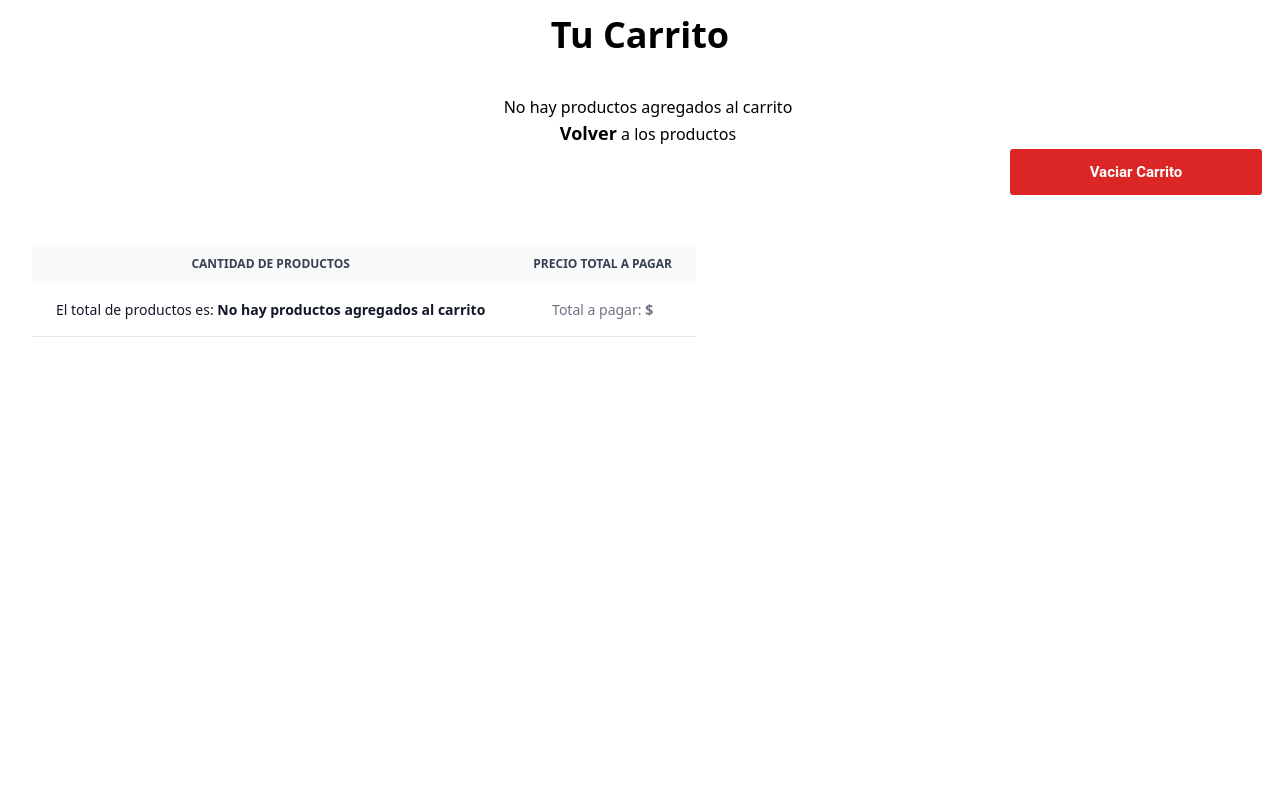
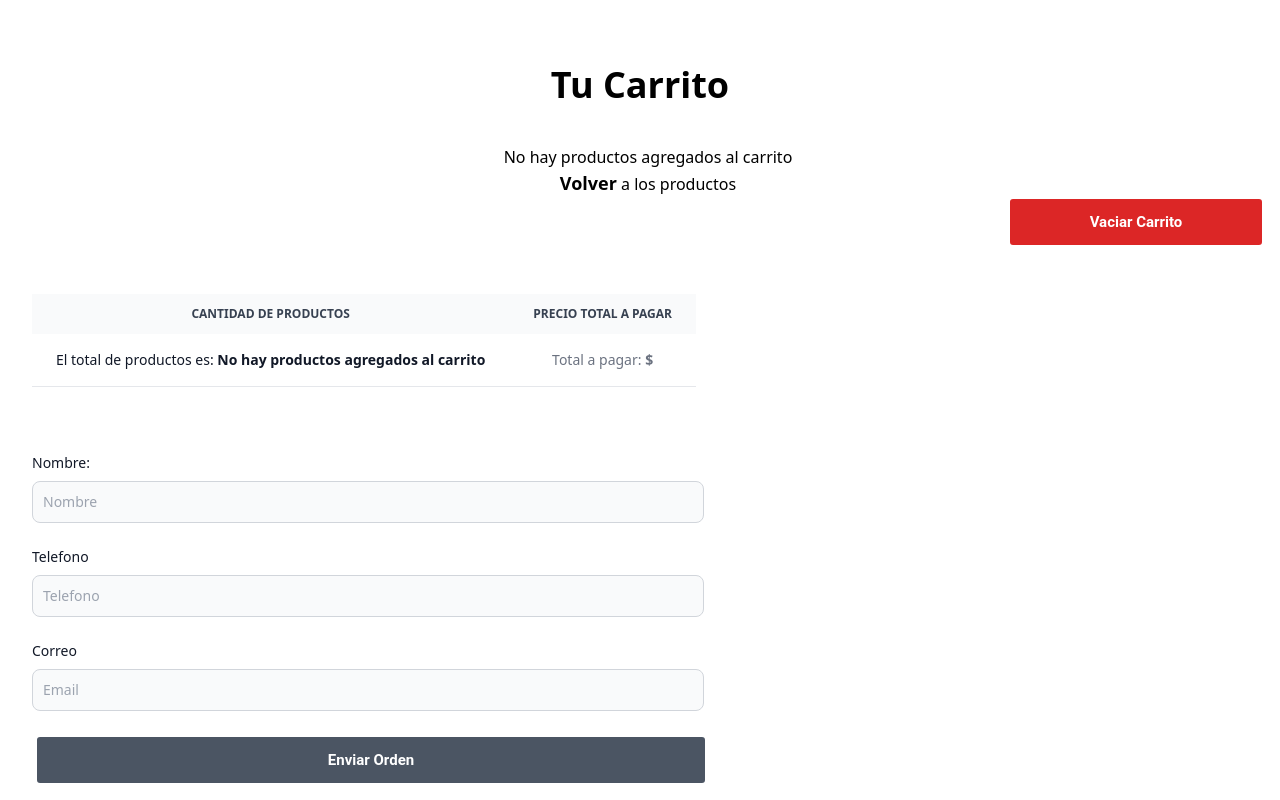
Before and after one commit to Sebas271083/app-resto-delgado, a React (Create React App) app in the folder resto-app/: page /cart in a window 1280 px wide. Shown: the part 221-1021 px from the top of the page. Before the commit the page ends 800 px from the top, so only its background shows below. Built offline with nearby package versions, Linux system fonts and the light colour scheme.

Commit message:
firebase user

```diff
--- a/resto-app/src/components/CartContainer/CartContainer.js
+++ b/resto-app/src/components/CartContainer/CartContainer.js
@@ -1,18 +1,74 @@
-import React, {useContext, useEffect, useState} from 'react'
-import { CartContext } from '../../context/CartContext'
-import { Link } from "react-router-dom"
+import React, {useContext, useEffect, useState} from 'react';
+import { CartContext } from '../../context/CartContext';
+import { Link } from "react-router-dom";
+import {db} from "../../utils/firabase";
+import { collection, addDoc, updateDoc } from "firebase/firestore";
 
 
 
 const CartContainer = () => {
     const {productCartList, removeItem, clear, totalCart, totalPrecio} = useContext(CartContext)
+    const [idOrder, setIdOrder] = useState("")
     const cantidadCarrito = totalCart()
     const totalAPagar = totalPrecio()
     console.log(totalAPagar)
     console.log(cantidadCarrito)
 
+
+
+
+  const sendOrder = (e)=> {
+    e.preventDefault()
+    console.log("enviando")
+
+    const order = {
+      buyer:{
+        name:e.target[0].value,
+        phone:e.target[1].value,
+        email:e.target[2].value
+      },
+      items: productCartList,
+      total: totalPrecio()
+    }
+    console.log(order)
+    //Crear la referencia donde se va a guardar el documento
+    const queryRef = collection(db, "orders")
+    //Crear el documento
+    addDoc(queryRef, order).then(response => {
+      setIdOrder(response.id)
+    })
+  }
+
+  const updateOrder = () => {
+    //Creamos la referencia
+    const queryRef = doc(db, "orders", "")
+
+    //Actualizar el documento
+    updateDoc(queryRef, {
+      buyer: {
+        name: "",
+        phone:"",
+        email:""
+      },
+      items:[
+        {
+          category:"",
+          description:"",
+          id:"",
+          image:"",
+          price:"",
+          quantity:"",
+          title:""
+
+        }
+      ]
+    })
+  }
+
   return (
     <div>
+        <button onClick={updateOrder}>actualizar orden</button>
+        {idOrder && <p>Su orden fue creada, id {idOrder}</p>}
         <h1 className='text-center text-4xl mb-10 mt-10 font-bold'>Tu Carrito</h1>
         {cantidadCarrito === "No hay productos agregados al carrito" ? <div className='flex justify-center text-center'><p className='ml-4'>{cantidadCarrito} <Link to={`/productos`}><p> <span className='font-bold mt-2 text-lg'>Volver</span> a los productos </p></Link></p></div> : ""}
         <button className='bg-red-600 w-64 ml-auto mr-4' onClick={clear}>Vaciar Carrito</button>
@@ -56,10 +112,24 @@
                 {cantidadCarrito !== "No hay productos agregados al carrito" ?  <button className='w-full text-blue-400 bg-blue-100 px-20'>Terminar Compra</button> : "" }
                 </td>
               </tbody>
-
             </table>
           </div>
           </div>
+          <form className='mt-8 max-w-2xl ml-8' onSubmit={sendOrder} >
+                <div className="mb-6">
+                  <label className='block mb-2 text-sm font-medium text-gray-900 dark:text-gray-300'>Nombre: </label>
+                  <input type="text" className="bg-gray-50 border border-gray-300 text-gray-900 text-sm rounded-lg focus:ring-blue-500 focus:border-blue-500 block w-full p-2.5 dark:bg-gray-700 dark:border-gray-600 dark:placeholder-gray-400 dark:text-white dark:focus:ring-blue-500 dark:focus:border-blue-500" placeholder="Nombre"/>
+                </div>
+                <div className="mb-6">
+                  <label className='block mb-2 text-sm font-medium text-gray-900 dark:text-gray-300'>Telefono</label>
+                  <input type="text" className="bg-gray-50 border border-gray-300 text-gray-900 text-sm rounded-lg focus:ring-blue-500 focus:border-blue-500 block w-full p-2.5 dark:bg-gray-700 dark:border-gray-600 dark:placeholder-gray-400 dark:text-white dark:focus:ring-blue-500 dark:focus:border-blue-500" placeholder="Telefono"/>
+                </div>
+                <div className="mb-6">
+                <label className='block mb-2 text-sm font-medium text-gray-900 dark:text-gray-300'>Correo</label>
+                <input type="email" className="bg-gray-50 border border-gray-300 text-gray-900 text-sm rounded-lg focus:ring-blue-500 focus:border-blue-500 block w-full p-2.5 dark:bg-gray-700 dark:border-gray-600 dark:placeholder-gray-400 dark:text-white dark:focus:ring-blue-500 dark:focus:border-blue-500" placeholder="Email"/>
+                </div>
+                <button type='submit' className='bg-gray-600 w-full'>Enviar Orden</button>
+              </form>
         </div>
   )
 }
--- a/resto-app/src/components/ItemDetail/ItemDetail.js
+++ b/resto-app/src/components/ItemDetail/ItemDetail.js
@@ -52,9 +52,6 @@
       />
 
     : <Link to={'/cart'} style={{display:"flex", justifyContent:"center", alignItems:"center", padding:"5px", backgroundColor:"blueviolet", color:"white", fontSize:"30px"}}> Finalizar Compra</Link>}
-
-
-
     </>
   )
 }
```
